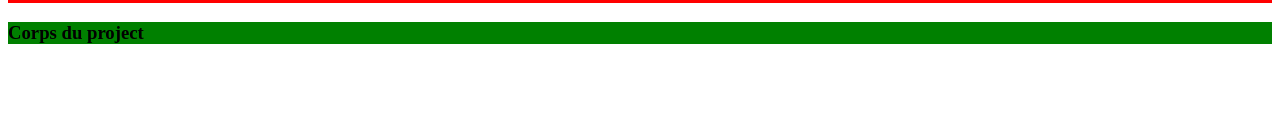
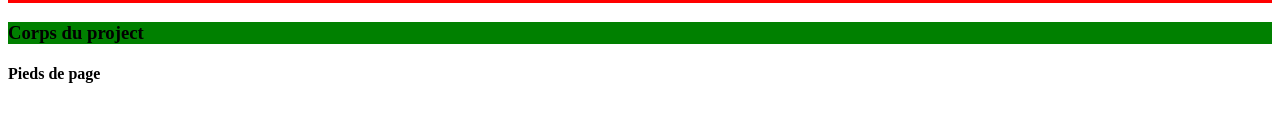
Before and after one commit to HamaBarhamou/Bacorex_GES, a React (Create React App) app: page /home in a window 1280 px wide. Shown: the part 160-300 px from the top of the page. Built offline with nearby package versions, Linux system fonts and the light colour scheme.

Commit message:
ajencessment 3

```diff
--- /dev/null
+++ b/src/components/Footer.js
@@ -0,0 +1,11 @@
+import React from 'react';
+
+const Footer = () => {
+    return (
+        <div>
+            <h4>Pieds de page</h4>
+        </div>
+    );
+};
+
+export default Footer;
--- /dev/null
+++ b/src/components/Milieu.js
@@ -0,0 +1,14 @@
+import React from 'react';
+import BodyProject from './BodyProject';
+import Menus from './Menus';
+
+const Milieu = () => {
+    return (
+        <div>
+            <Menus/>
+            <BodyProject/>
+        </div>
+    );
+};
+
+export default Milieu;
--- a/src/pages/Home.js
+++ b/src/pages/Home.js
@@ -1,14 +1,14 @@
 import React from 'react';
-import BodyProject from '../components/BodyProject';
-import Menus from '../components/Menus';
+import Footer from '../components/Footer';
+import Milieu from '../components/Milieu';
 import TitleProject from '../components/TitleProject';
 
 const Home = () => {
     return (
         <div>
             <TitleProject/>
-            <Menus/>
-            <BodyProject/>
+            <Milieu/>
+            <Footer/>
         </div>
     );
 };
```
